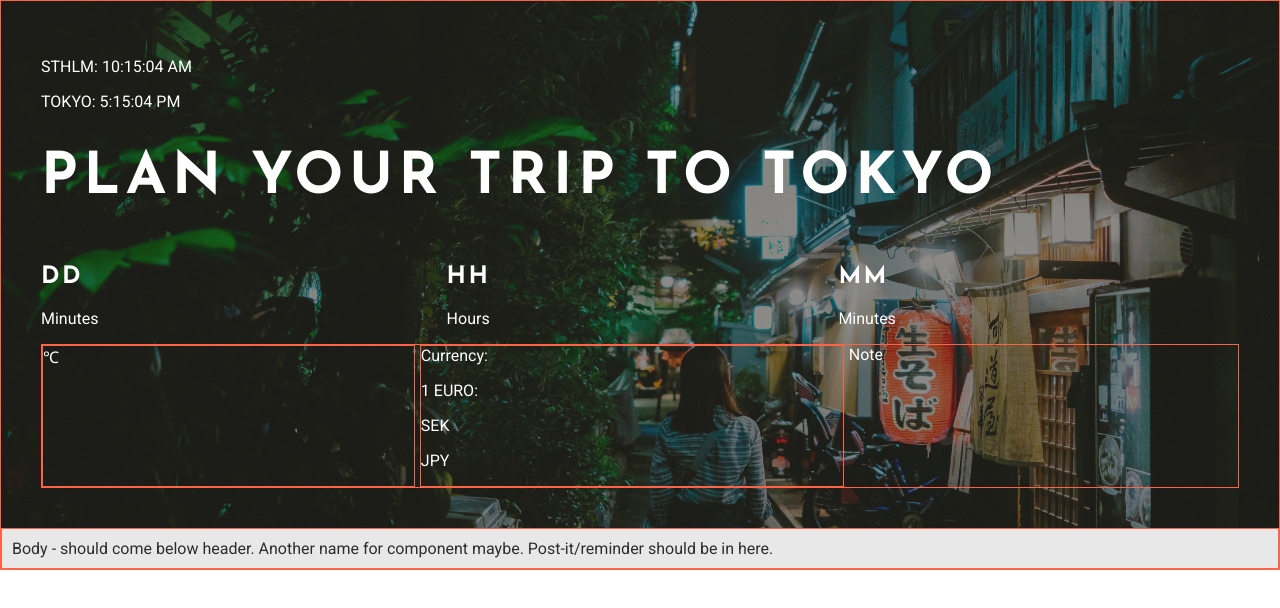
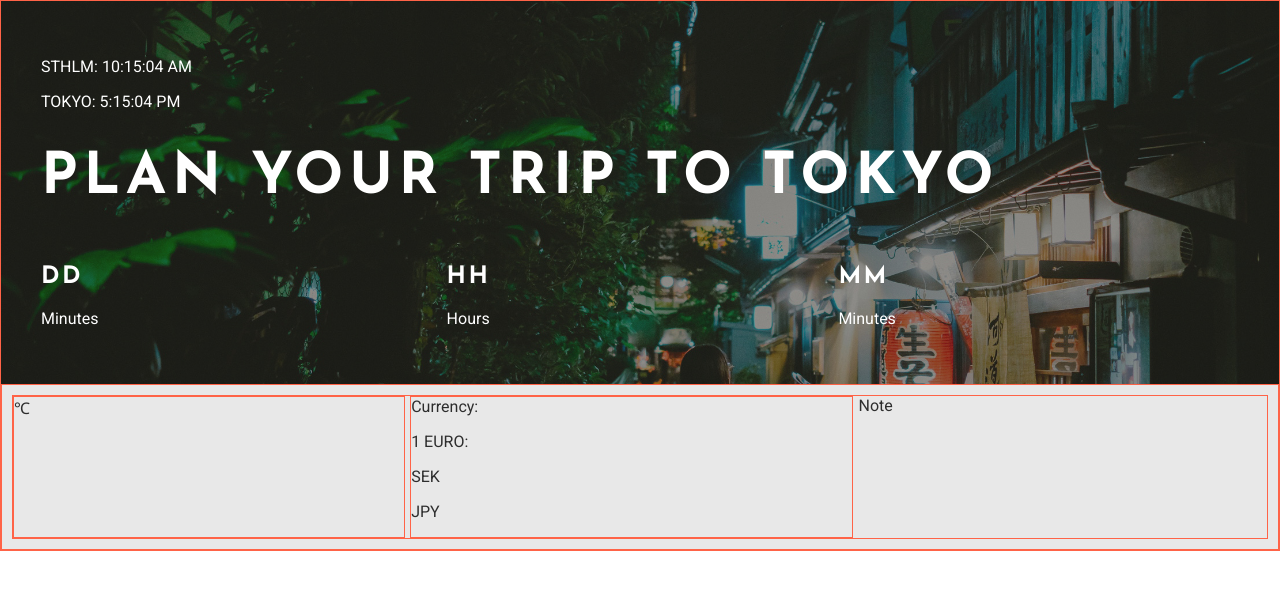
Before and after one commit to uddesson/travel-planner, a React (Create React App) app: page / in a window 1280 px wide. Shown: the top 608 px of the page. Built offline with nearby package versions, Linux system fonts and the light colour scheme; no server answers.

Commit message:
Move Info-components to body

```diff
--- a/src/components/Body.js
+++ b/src/components/Body.js
@@ -1,10 +1,10 @@
 import React from 'react';
+import Info from './Info';
 
 function Body(){
     return(
         <div className="body testborder">
-            Body - should come below header. Another name for component maybe.
-            Post-it/reminder should be in here.
+            <Info />
         </div>
     )
 }
--- a/src/components/Header.js
+++ b/src/components/Header.js
@@ -2,17 +2,19 @@ import React from 'react';
 import CurrentTime from './CurrentTime';
 import Title from './Title';
 import CountDown from './CountDown';
-import Info from './Info';
 
-function Header(){
+
+class Header extends React.Component{
+
+    render(){
         return(
             <div className="header">
                 <CurrentTime />
                 <Title destination="Tokyo" />
-            <CountDown />
-            <Info />
+                <CountDown/>
             </div>
         );
     }
+}
 
 export default Header;
```
Lines whose indentation alone changed are shown as unchanged.
